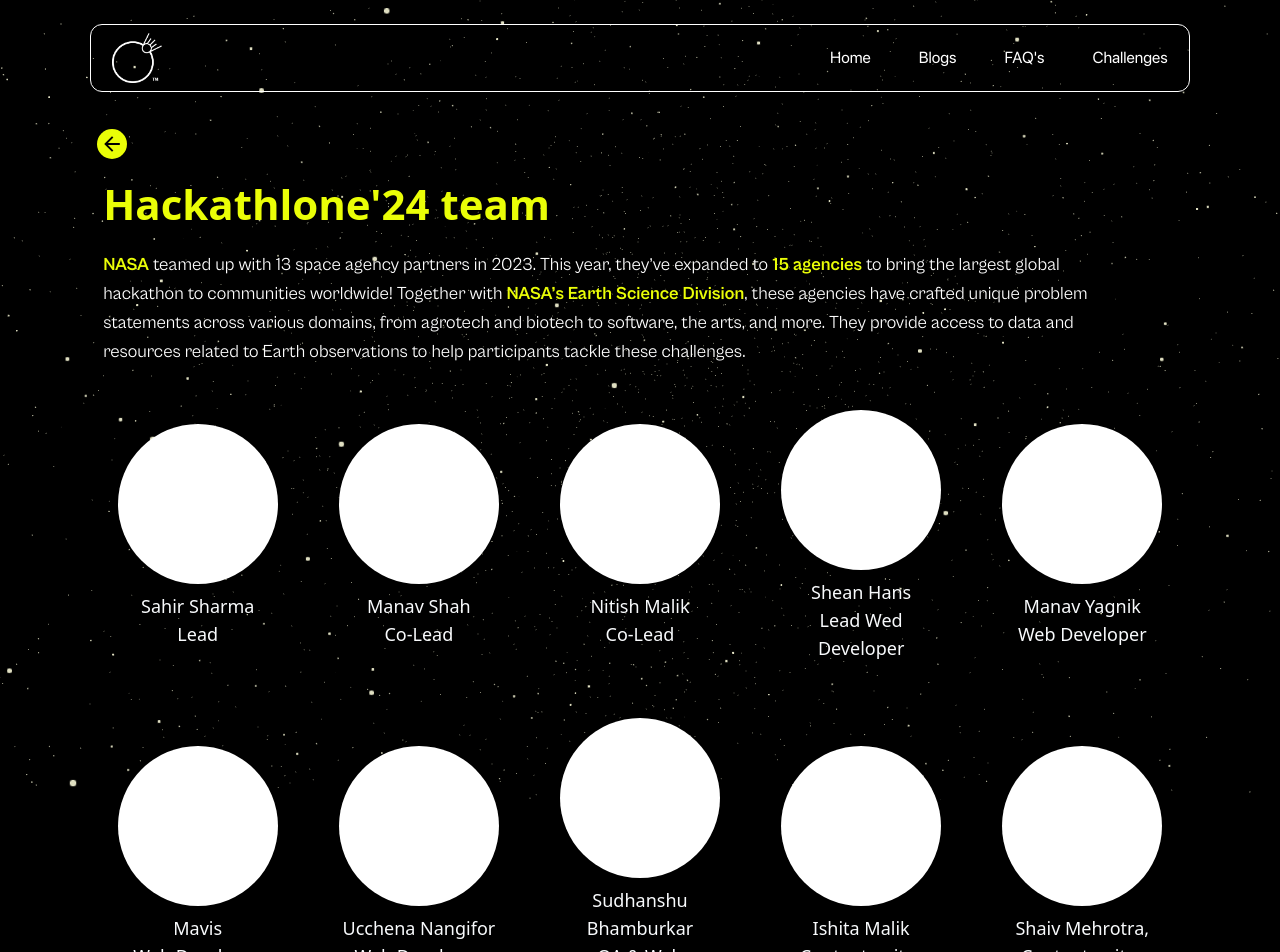
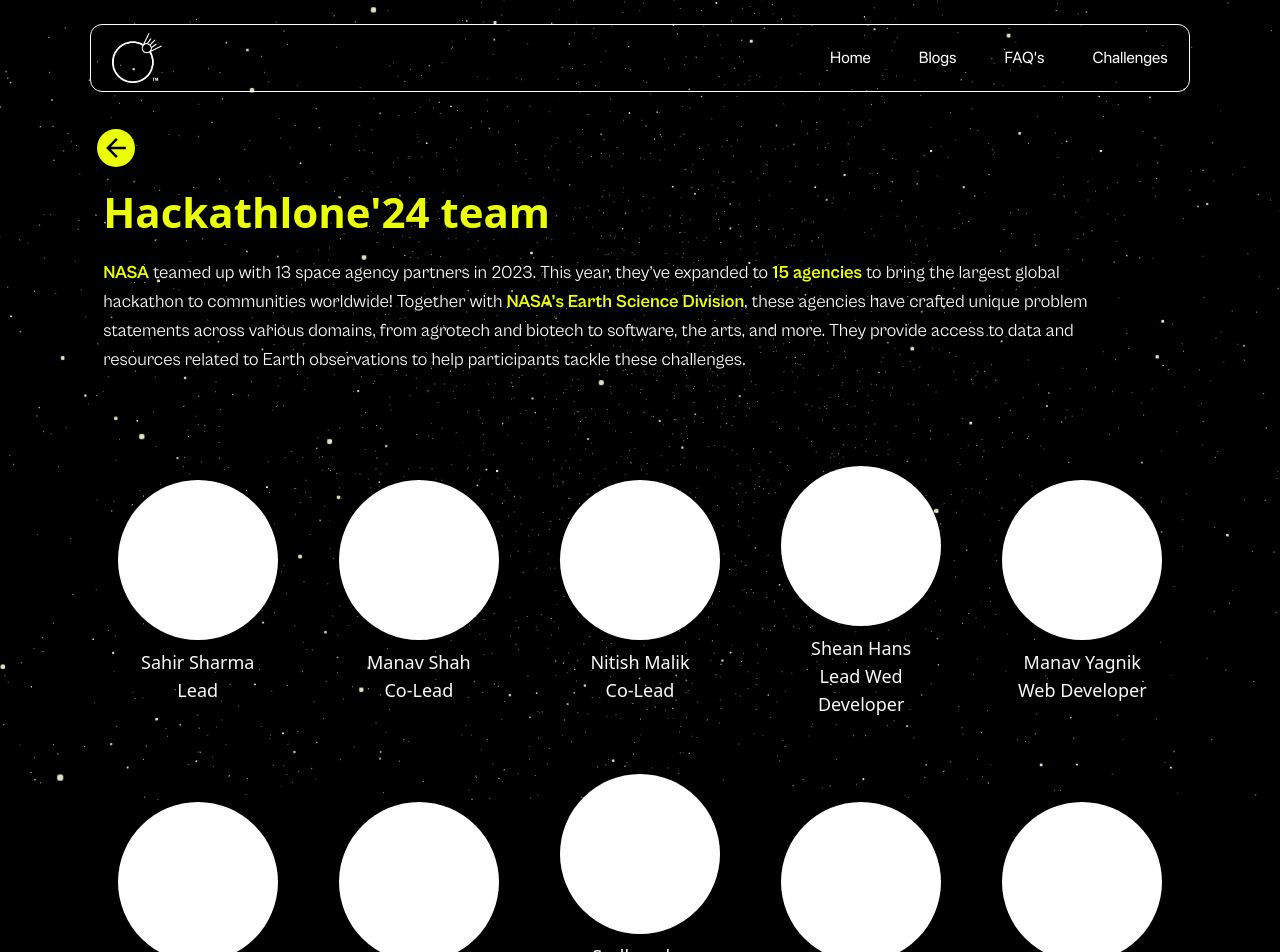
Before and after one commit to uche7/nasa_spaceapps, a Next.js app: page /teams in a window 1280 px wide. Shown: the top 952 px of the page. Built offline with nearby package versions, Linux system fonts and the light colour scheme.

Commit message:
teams page structure

```diff
--- a/src/app/teams/page.tsx
+++ b/src/app/teams/page.tsx
@@ -9,7 +9,6 @@ import { CardGrid } from "@/app/teams/card-grid"
 import NavigationBar from "../general/navigation-bar";
 import Footer from "../general/footer";
 import BackToTopButton from "../general/back-to-top"
-import Asi from "@/assets/images/general/landing-page/space-agencies/asi.png";
 import BackButton from "@/assets/images/general/landing-page/back-button.svg"
 
 
@@ -28,8 +27,8 @@ const Teams = () => {
                         className="object-left text-white hover:text-hackathone-font-rocket-red TabletScreen:hidden"
                         edge="start"
                         sx={{
-                            width: '2.5rem',
-                            height: '2.5rem',
+                            width: '3rem',
+                            height: '3rem',
                             fontSize: '2.5rem',
                             position: 'relative',
                             top: '0',
@@ -52,7 +51,7 @@ const Teams = () => {
                         </p>
                     </div>
                 </div>
-                <div className="w-full text-center">
+                <div className="w-full text-center mt-12">
                     <CardGrid />
                 </div>
             </div>
```
